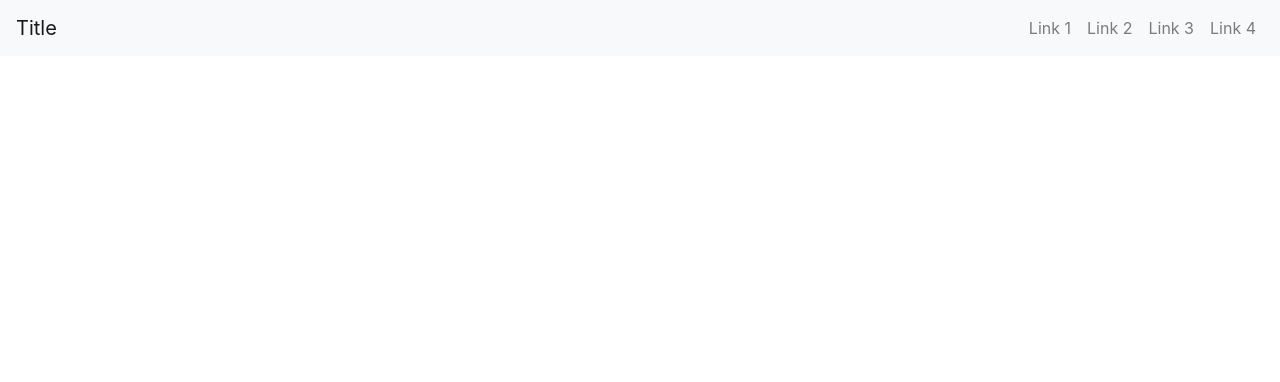
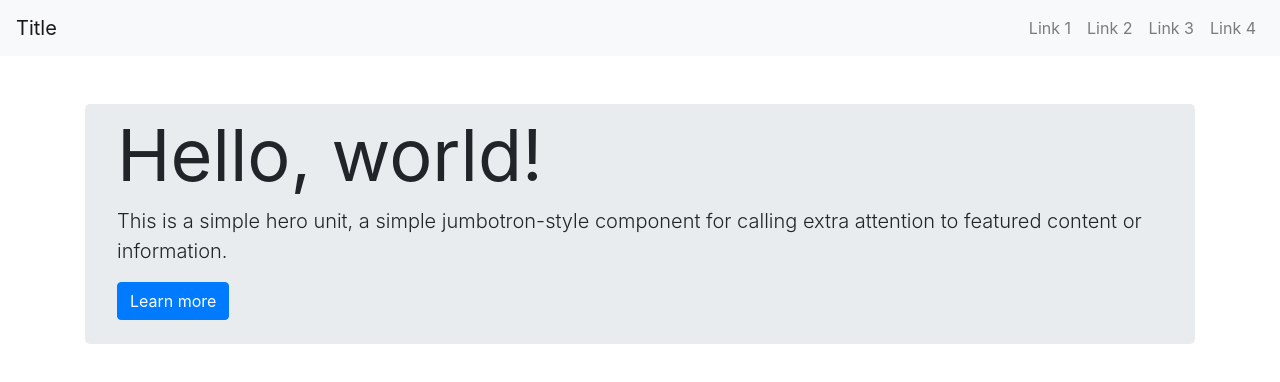
Before and after one commit to jullyanehawkins/bootstrap-challenge, a plain HTML site: page index.html in a window 1280 px wide. Drawn offline with nearby package versions, Linux system fonts and the light colour scheme.

Commit message:
Added jumbotron

```diff
--- a/index.html
+++ b/index.html
@@ -28,5 +28,14 @@
 				</ul>
 			</div>
 		</nav>
+		<div class="container">
+			<div class="jumbotron py-2 my-5">
+				<h1 class="display-3"><strong>Hello, world!</strong></h1>
+				<p class="lead">This is a simple hero unit, a simple jumbotron-style component for calling extra attention to featured content or information.</p>
+				<p class="lead">
+					<a class="btn btn-primary btn-md" href="#" role="button">Learn more</a>
+				</p>
+			</div>
+		</div>
 	</body>
 </html>
```
